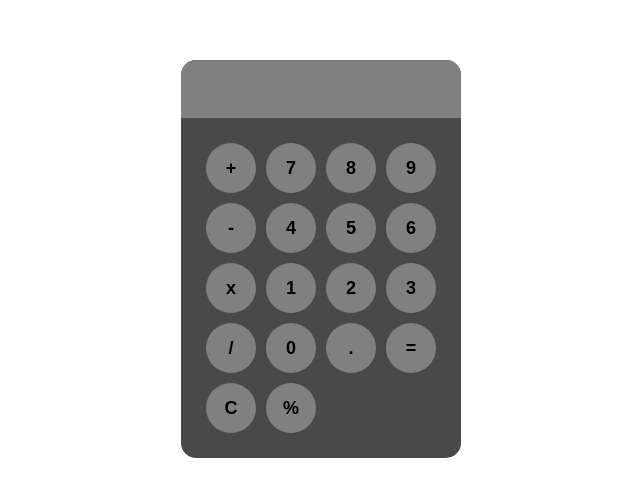
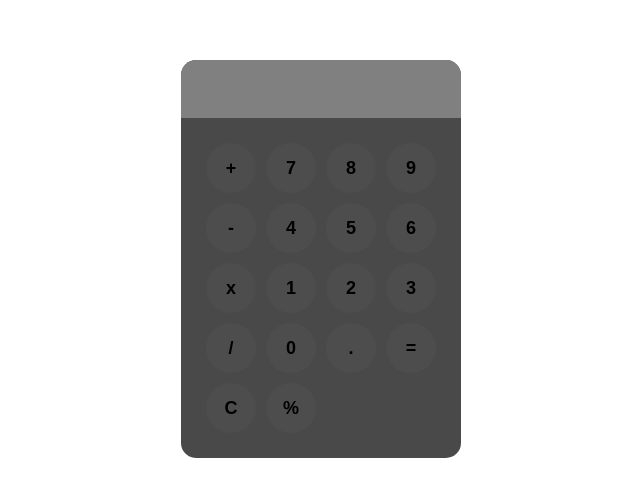
Before and after one commit to gearman5/Calculator, a plain HTML site: page index.html in a window 1280 px wide. Shown: the part 141-638 px from the top of the page, without its empty margins (319-959 px from the left). Drawn offline with Linux system fonts and the light colour scheme.

Commit message:
style raw css

```diff
--- a/style.css
+++ b/style.css
@@ -32,10 +32,11 @@ button{
     height: 50px;
     border-radius: 50px ;
     border: none;
-    background-color: gray;
+    background-color: hsl(0, 0%, 30%);
     font-size: large;
     font-weight: bolder;
     cursor: pointer;
+
 }
 
 #keys{
@@ -44,3 +45,10 @@ button{
     gap: 10px;
     padding: 25px;
 }
+button:hover{
+    background-color: hsl(0, 0%, 40%);
+}
+
+button:active{
+    background-color: hsl(0, 0%, 50%);
+}
```
